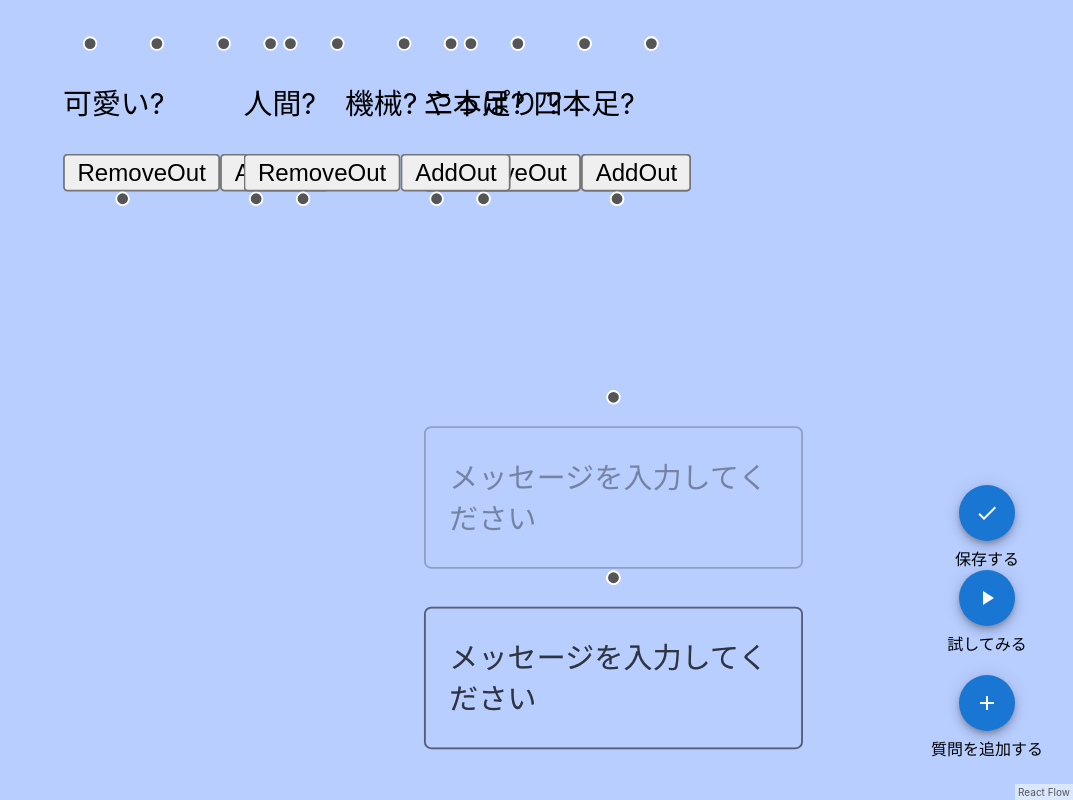
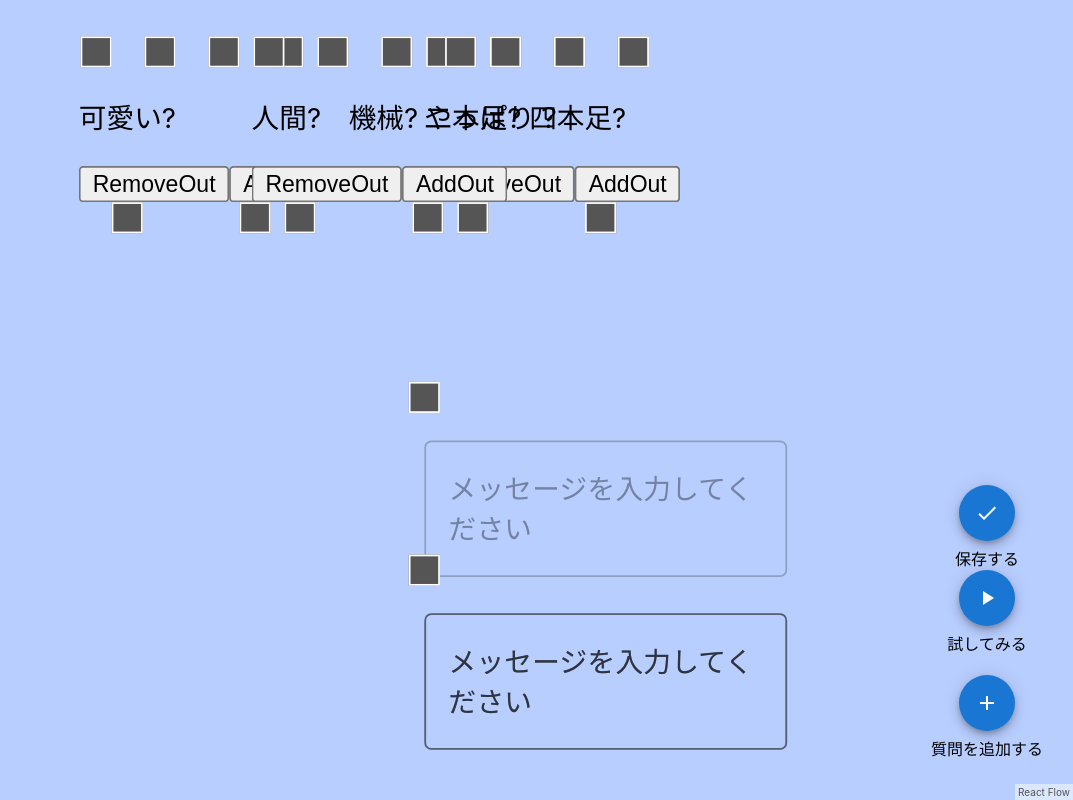
Before and after one commit to hamhamburger/easy-diagram-form, a React (Create React App) app: page /create in a window 1280 px wide. Shown: the whole page, without its empty margins (207-1280 px from the left). Built offline with nearby package versions, Linux system fonts and the light colour scheme.

Commit message:
fix:handleを大きくした

```diff
--- a/src/components/custome_nodes/QuestionNode.js
+++ b/src/components/custome_nodes/QuestionNode.js
@@ -1,14 +1,15 @@
 
-import { useState } from 'react';
+import { useState,useCallback } from 'react';
 import { Handle, Position, useUpdateNodeInternals} from 'react-flow-renderer';
-
+import { Box } from '@mui/material';
+import { handleStyle } from '../../css/handleStyle';
 const handleContainerStyle = {
   display: "flex",
-  justifyContent: "space-around"
+  justifyContent: "space-around",
+
+
 }
-const handleStyle = {
-  position: "static"
-}
+
 
 
 const AnswerHandle = ({num}) => {
@@ -24,7 +25,8 @@ const AnswerHandle = ({num}) => {
 
   }
   return(<div>
-    <Handle type="source" position={Position.Bottom} id={`out${num}`} onConnect={onConnect} style={handleStyle} isValidConnection={isValid} />
+    <Handle type="source" position={Position.Bottom} id={`out${num}`} onConnect={onConnect}
+    style={handleStyle} isValidConnection={isValid} />
     </div>
   )
 }
@@ -47,6 +49,7 @@ const QuestionNode = ({ data,id }) => {
     setAnswerHandleCount(answerHandleCount+1)
     updateNodeInternals(nodeId)
   }
+
   const onClickRemoveAnswer = (evt) => {
     if(answerHandleCount > 1){
       setAnswerHandleCount(answerHandleCount-1)
--- a/src/components/custome_nodes/ResultNode.js
+++ b/src/components/custome_nodes/ResultNode.js
@@ -2,7 +2,7 @@ import { TextField } from '@mui/material';
 import { useCallback } from 'react';
 import { Handle, Position } from 'react-flow-renderer';
 
-const handleStyle = { left: 10 };
+import { handleStyle } from '../../css/handleStyle';
 
 
 
@@ -14,7 +14,7 @@ function ResultNode({ data }) {
 
   return (
     <div className="result-node">
-      <Handle type="target" position={Position.Top} />
+      <Handle type="target" position={Position.Top} style={handleStyle}/>
       <TextField id="text" name="text" onChange={onChange} ariant='outlined' multiline
                         maxRows={4} margin='normal' placeholder='メッセージを入力してください'/>
 
--- a/src/components/pages/AnswerPage.js
+++ b/src/components/pages/AnswerPage.js
@@ -1,11 +1,8 @@
-import React,{useState,useCallback,memo,useLayoutEffect,} from 'react';
-import { styled } from '@mui/material/styles';
-import Result from '../parts/play/Result';
-import { Button,Container,Box,Paper,Grid, bottomNavigationActionClasses } from '@mui/material';
-import QuestionArea from '../parts/play/QuestionArea';
+import React,{useState,memo,useLayoutEffect,} from 'react';
+
 import AnswerForm from '../blocks/AnswerForm';
 
-const useWindowSize = () => {
+const useWindowSize = memo(() => {
   const [size, setSize] = useState([0, 0]);
   useLayoutEffect(() => {
     const updateSize = () => {
@@ -18,7 +15,7 @@ const useWindowSize = () => {
     return () => window.removeEventListener('resize', updateSize);
   }, []);
   return size;
-};
+})
 
 
 
--- /dev/null
+++ b/src/css/handleStyle.js
@@ -0,0 +1,9 @@
+export const handleStyle = {
+    background: "#555",
+    border: "1px solid #fff",
+    borderRadius: "0%",
+    height: "6px",
+    width: "1rem",
+    height: "1rem",
+    position:"static"
+}
```
